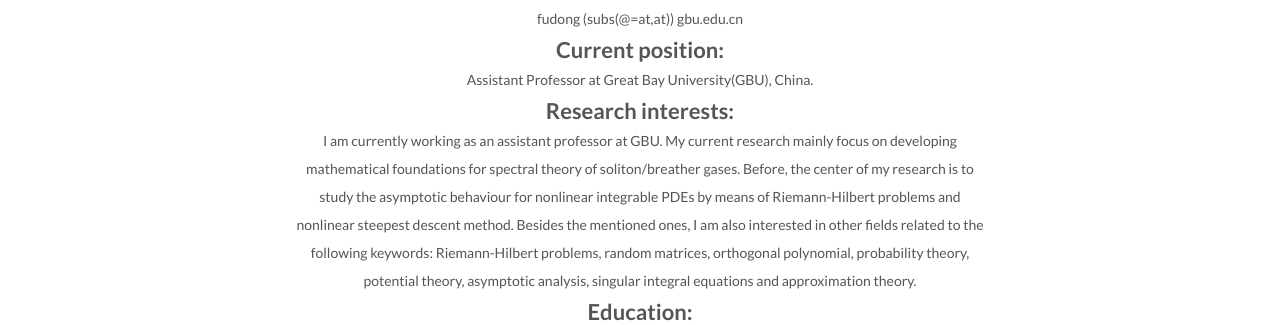
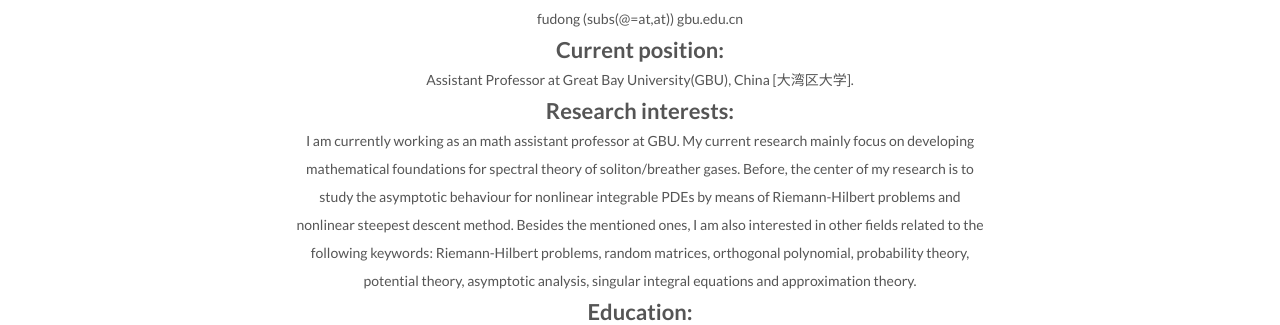
Before and after one commit to fudongone/fudongone.github.io, a plain HTML site: page index.html in a window 1280 px wide. Shown: the part 390-715 px from the top of the page. Drawn offline with nearby package versions, Linux system fonts and the light colour scheme; some packages are replaced by stand-ins of ours.

Commit message:
Update index.html
add some chinese

```diff
--- a/index.html
+++ b/index.html
@@ -377,14 +377,14 @@
 <div>fudong (subs(@=at,at)) gbu.edu.cn</div>
 
 <h1>Current position: </h1>
-<div>Assistant Professor at Great Bay University(GBU), China.
+<div>Assistant Professor at Great Bay University(GBU), China [大湾区大学].
   <br>
 
 </div>
 
 
 <h1>Research interests:</h1>
-<div>I am currently working as an assistant professor at GBU. My current research mainly focus on developing mathematical foundations for spectral
+<div>I am currently working as an math assistant professor at GBU. My current research mainly focus on developing mathematical foundations for spectral
 theory of soliton/breather gases. Before, the center of my research is to study the asymptotic behaviour for nonlinear integrable PDEs by means of Riemann-Hilbert problems and nonlinear steepest descent method.
 Besides the mentioned ones, I am also interested
 in other fields related to the following keywords: Riemann-Hilbert problems, random matrices, orthogonal polynomial, probability theory,
```
